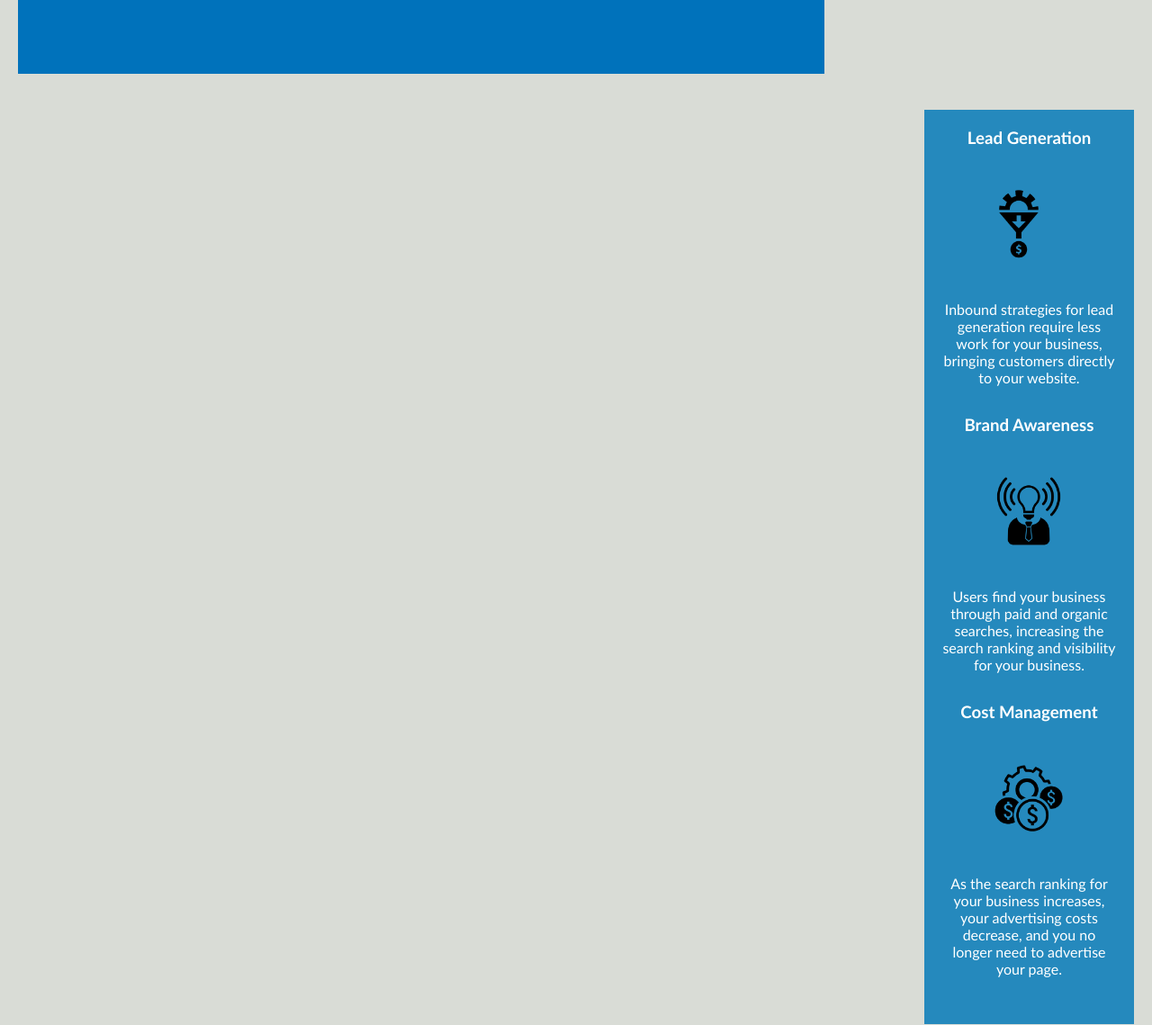
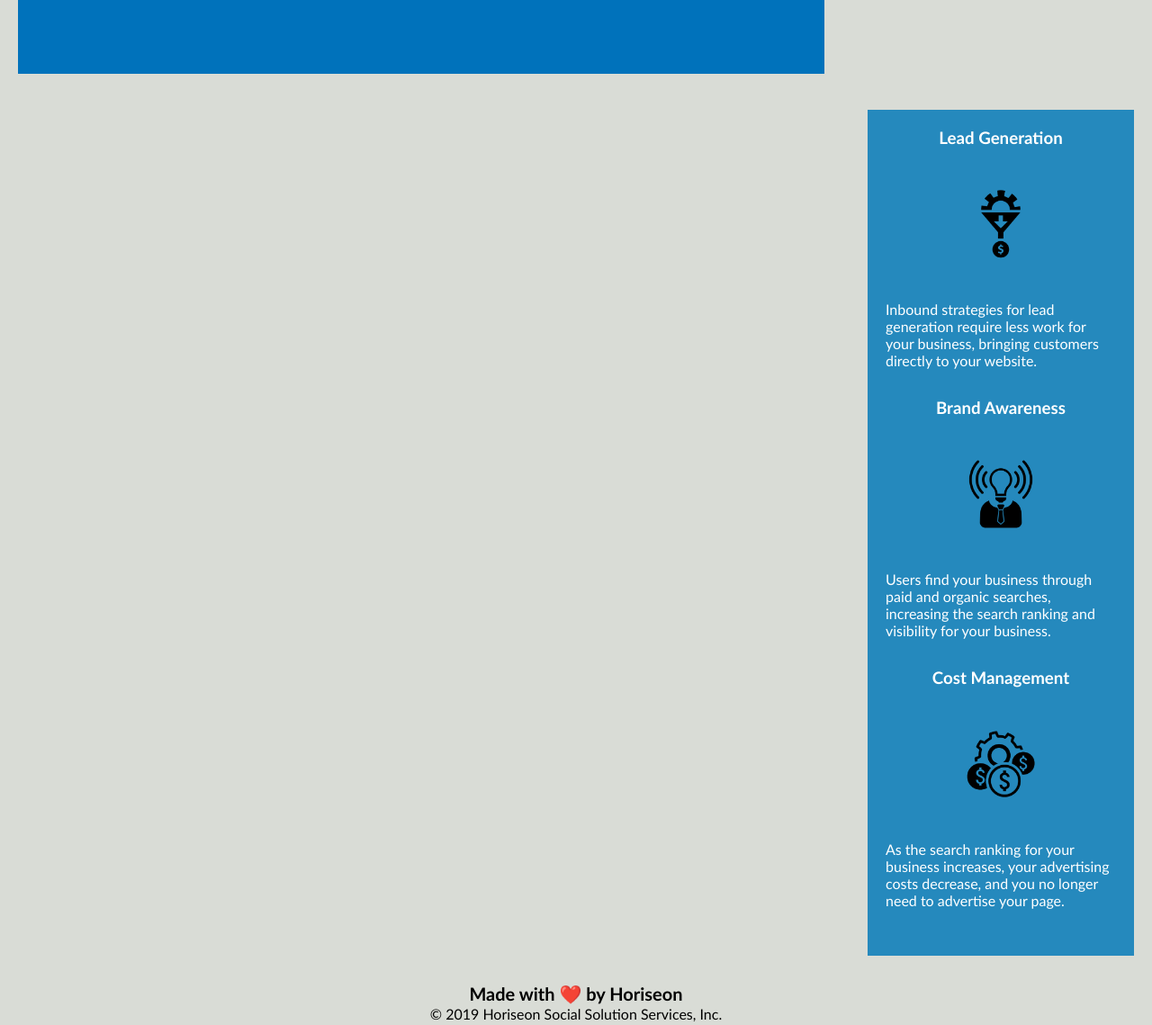
Before and after one commit to CodingDon/Refactor, a plain HTML site: page index.html in a window 1280 px wide. Shown: the part 2140-3279 px from the top of the page at 90% size. Drawn offline with Linux system fonts and the light colour scheme.

Commit message:
cleaned up the benifits section

```diff
--- a/assets/css/style.css
+++ b/assets/css/style.css
@@ -90,51 +90,28 @@ p {
     background-color: #2589bd;
 }
 
-.benefit-lead {
-    margin-bottom: 32px;
-    color: #ffffff;
-}
-
-.benefit-brand {
-    margin-bottom: 32px;
-    color: #ffffff;
-}
-
-.benefit-cost {
+.benefit {
     margin-bottom: 32px;
     color: #ffffff;
 }
 
 
-.benefit-brand h3 {
+
+
+.benefit h3 {
     margin-bottom: 10px;
     text-align: center;
-    margin-bottom: 10px;
-    text-align: center;
+
 }
 
-.benefit-cost h3 {
-    margin-bottom: 10px;
-    text-align: center;
-}
 
-.benefit-lead img {
-    display: block;
-    margin: 10px ;
-    max-width: 150px;
-}
-
-.benefit-brand img {
+.benefit img {
     display: block;
     margin: 10px auto;
     max-width: 150px;
 }
 
-.benefit-cost img {
-    display: block;
-    margin: 10px auto;
-    max-width: 150px;
-}
+
 
 
 /*changed to services for each section */
@@ -170,11 +147,7 @@ section{
 }
 
 
-aside{
-    text-align: center;
-    float: right;
-    width: fit-content;
-}
+
 
 .footer {
     padding: 30px;
--- a/index.html
+++ b/index.html
@@ -62,9 +62,9 @@
         </div>
     </section>
     <!--Added aside section-->
-    <aside>
-        <div class="benefits">
-            <div class="benefit-lead">
+
+    <aside class="benefits">
+        <div class="benefit">
             <h3>Lead Generation</h3>
             <img src="./assets/images/lead-generation.png" />
             <p>
@@ -74,7 +74,7 @@
         </div>
 
 
-            <div class="benefit-brand">
+        <div class="benefit">
             <h3>Brand Awareness</h3>
             <img src="./assets/images/brand-awareness.png" />
             <p>
@@ -83,7 +83,7 @@
             </p>
         </div>
 
-            <div class="benefit-cost">
+        <div class="benefit">
             <h3>Cost Management</h3>
             <img src="./assets/images/cost-management.png" />
             <p>
@@ -91,8 +91,6 @@
                 longer need to advertise your page.
             </p>
         </div>
-        </div>
-
     </aside>
     <!--added Footer section-->
     <footer>
```
Lines whose indentation alone changed are shown as unchanged.
